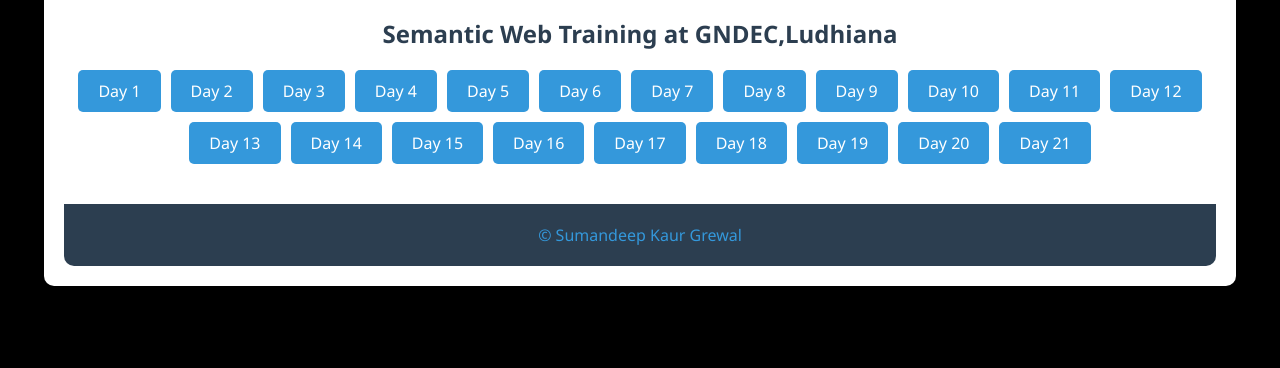
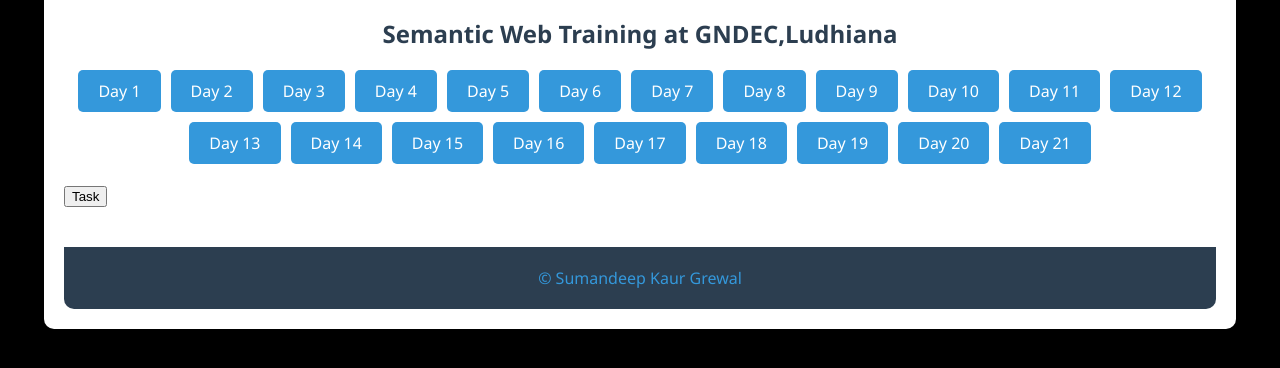
Before and after one commit to Sumandeep2004/TR-102-Semantic-web-daily-diary, a plain HTML site: page index.html in a window 1280 px wide. Shown: the part 236-604 px from the top of the page. Drawn offline with Linux system fonts and the light colour scheme.

Commit message:
Update index.html

```diff
--- a/index.html
+++ b/index.html
@@ -138,6 +138,8 @@
 
             </div>
         </section>
+          <div><button class="task">Task</button></div>
+
 
         <footer>
            <a href="https://www.linkedin.com/in/sumandeep-kaur-grewal-45aa772a6/"> &copy; Sumandeep Kaur Grewal</a>
```
